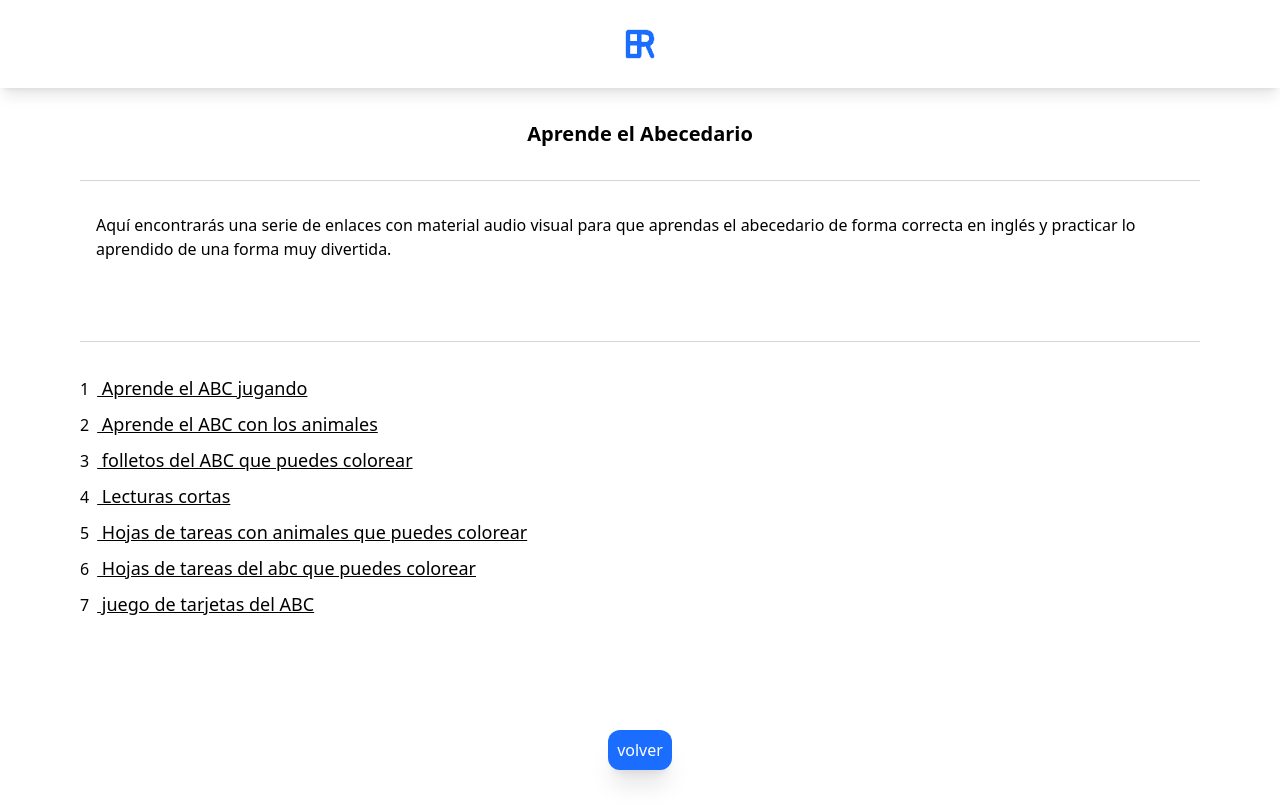
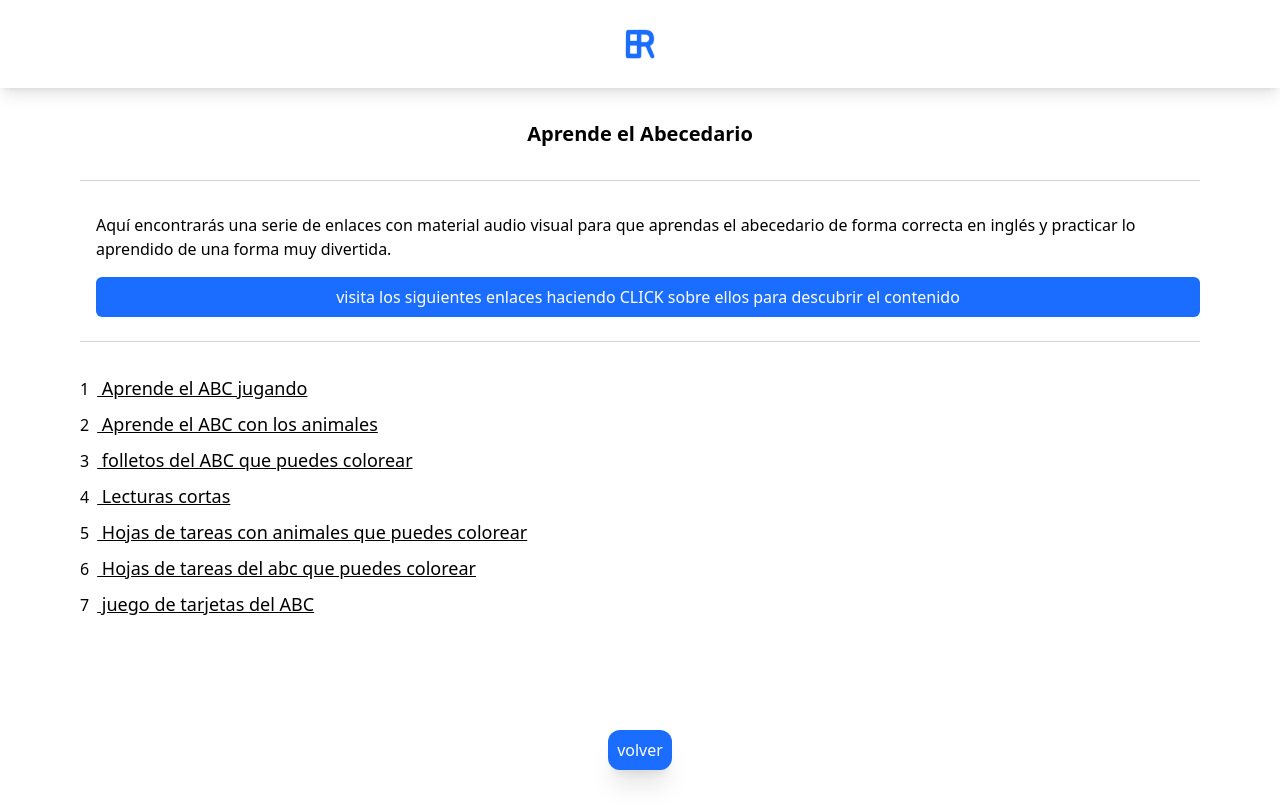
Before and after one commit to manufer24/englishroadmap, a Nuxt app: page /school/basicABC in a window 1280 px wide. Built offline with nearby package versions, Linux system fonts and the light colour scheme.

Commit message:
link fixed

```diff
--- a/layouts/MainLayout.vue
+++ b/layouts/MainLayout.vue
@@ -5,7 +5,7 @@
             class="flex items-center text-lg font-medium text-black"
             to="/"
             >
-            <img class="w-12 h-12 cursor-pointer hover:scale-110 sm:transition-transform" src="/icon-48x48.png" alt="ER logo">
+            <img class="w-12 h-12 cursor-pointer hover:scale-110 sm:transition-transform" src="/icon-512x512.png" alt="ER logo">
             </NuxtLink>
 
             <!-- <ul class="hidden space-x-5 sm:flex sm:items-center">
--- a/pages/school/basicABC.vue
+++ b/pages/school/basicABC.vue
@@ -10,7 +10,7 @@
                         y practicar lo aprendido de una forma muy divertida.
                     </p>
 
-                    <p class="mt-4 p-2 bg-blueribbon text-white rounded-md flex items-center justify-center">
+                    <p class="mt-4 p-2 bg-blueRibbon text-white rounded-md flex items-center justify-center">
                         visita los siguientes enlaces haciendo CLICK sobre ellos para descubrir el contenido
                     </p>
                 </div>
--- a/pages/school/basicColors.vue
+++ b/pages/school/basicColors.vue
@@ -10,7 +10,7 @@
                         y practicar lo aprendido.
                     </p>
 
-                    <p class="mt-4 p-2 bg-blueribbon text-white rounded-md flex items-center justify-center">
+                    <p class="mt-4 p-2 bg-blueRibbon text-white rounded-md flex items-center justify-center">
                         visita los siguientes enlaces haciendo CLICK sobre ellos para descubrir el contenido
                     </p>
                 </div>
--- a/pages/school/basicDescribingPeople.vue
+++ b/pages/school/basicDescribingPeople.vue
@@ -10,7 +10,7 @@
                         y practicar lo aprendido.
                     </p>
 
-                    <p class="mt-4 p-2 bg-blueribbon text-white rounded-md flex items-center justify-center">
+                    <p class="mt-4 p-2 bg-blueRibbon text-white rounded-md flex items-center justify-center">
                         visita los siguientes enlaces haciendo CLICK sobre ellos para descubrir el contenido
                     </p>
                 </div>
--- a/pages/school/basicGreetingAndGoodbye.vue
+++ b/pages/school/basicGreetingAndGoodbye.vue
@@ -10,7 +10,7 @@
                         y practicar lo aprendido.
                     </p>
 
-                    <p class="mt-4 p-2 bg-blueribbon text-white rounded-md flex items-center justify-center">
+                    <p class="mt-4 p-2 bg-blueRibbon text-white rounded-md flex items-center justify-center">
                         visita los siguientes enlaces haciendo CLICK sobre ellos para descubrir el contenido
                     </p>
                 </div>
--- a/pages/school/basicIntroducingYourself.vue
+++ b/pages/school/basicIntroducingYourself.vue
@@ -10,7 +10,7 @@
                         y practicar.
                     </p>
 
-                    <p class="mt-4 p-2 bg-blueribbon w-auto text-white rounded-md flex items-center justify-center">
+                    <p class="mt-4 p-2 bg-blueRibbon w-auto text-white rounded-md flex items-center justify-center">
                         visita los siguientes enlaces haciendo CLICK sobre ellos para descubrir el contenido
                     </p>
                 </div>
```
